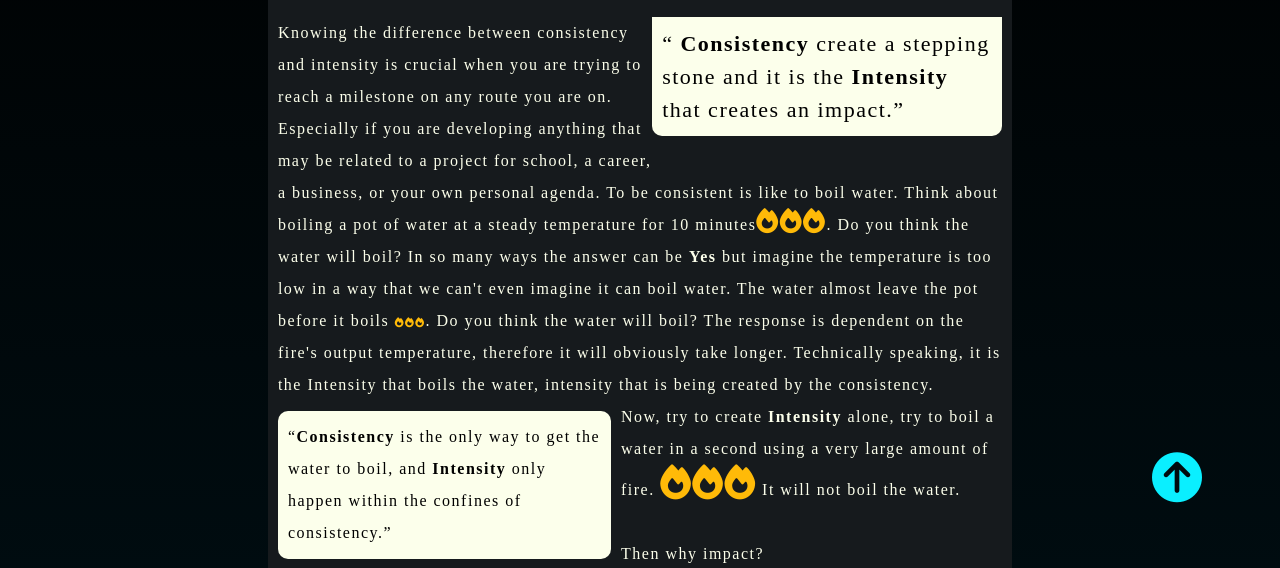
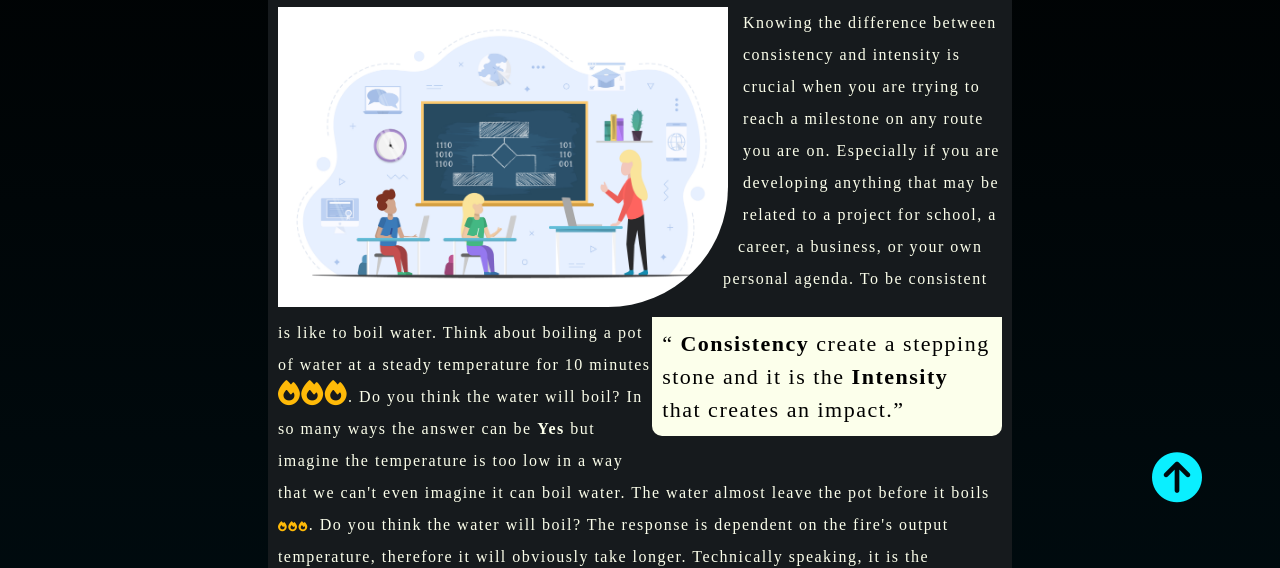
Before and after one commit to Markxethx/ConsistenctvsIntensity, a plain HTML site: page index.html in a window 1280 px wide. Shown: the part 268-836 px from the top of the page. Drawn offline with Linux system fonts and the light colour scheme.

Commit message:
Update index.html

```diff
--- a/index.html
+++ b/index.html
@@ -25,7 +25,7 @@
         <div class="main-content">
             <article class="content1">
                 <h1>Why Consistency is Better than Intensity?</h1>
-                <img src="img/consistency.jpg" alt="" width="500px" height="auto">
+                <img src="consistency.jpg" alt="" width="500px" height="auto">
                 <aside class="quote"><q> <strong>Consistency</strong> create a stepping stone and it is the <strong>Intensity</strong> that creates an impact.</q></aside>
                 <p>Knowing the difference between consistency and intensity is crucial when you are trying to reach a milestone on any route you are on. Especially if you are developing anything that may be related to a project for school, a career, a business, or your own personal agenda. To be consistent is like to boil water. Think about boiling a pot of water at a steady temperature for 10 minutes<i class="fa-solid fa-fire"></i><i class="fa-solid fa-fire"></i><i class="fa-solid fa-fire"></i>. Do you think the water will boil? In so many ways the answer can be <strong>Yes</strong> but imagine the temperature is too low in a way that we can't even imagine it can boil water. The water almost leave the pot before it boils <i class="fa-solid fa-fire litte"></i><i class="fa-solid fa-fire litte"></i><i class="fa-solid fa-fire litte"></i>. Do you think the water will boil? The response is dependent on the fire's output temperature, therefore it will obviously take longer. Technically speaking, it is the Intensity that boils the water, intensity that is being created by the consistency.</p>
                 <div class="quote2"><q><Strong>Consistency</strong> is the only way to get the water to boil, and <strong>Intensity</strong> only happen within the confines of consistency.</q></div>
```
